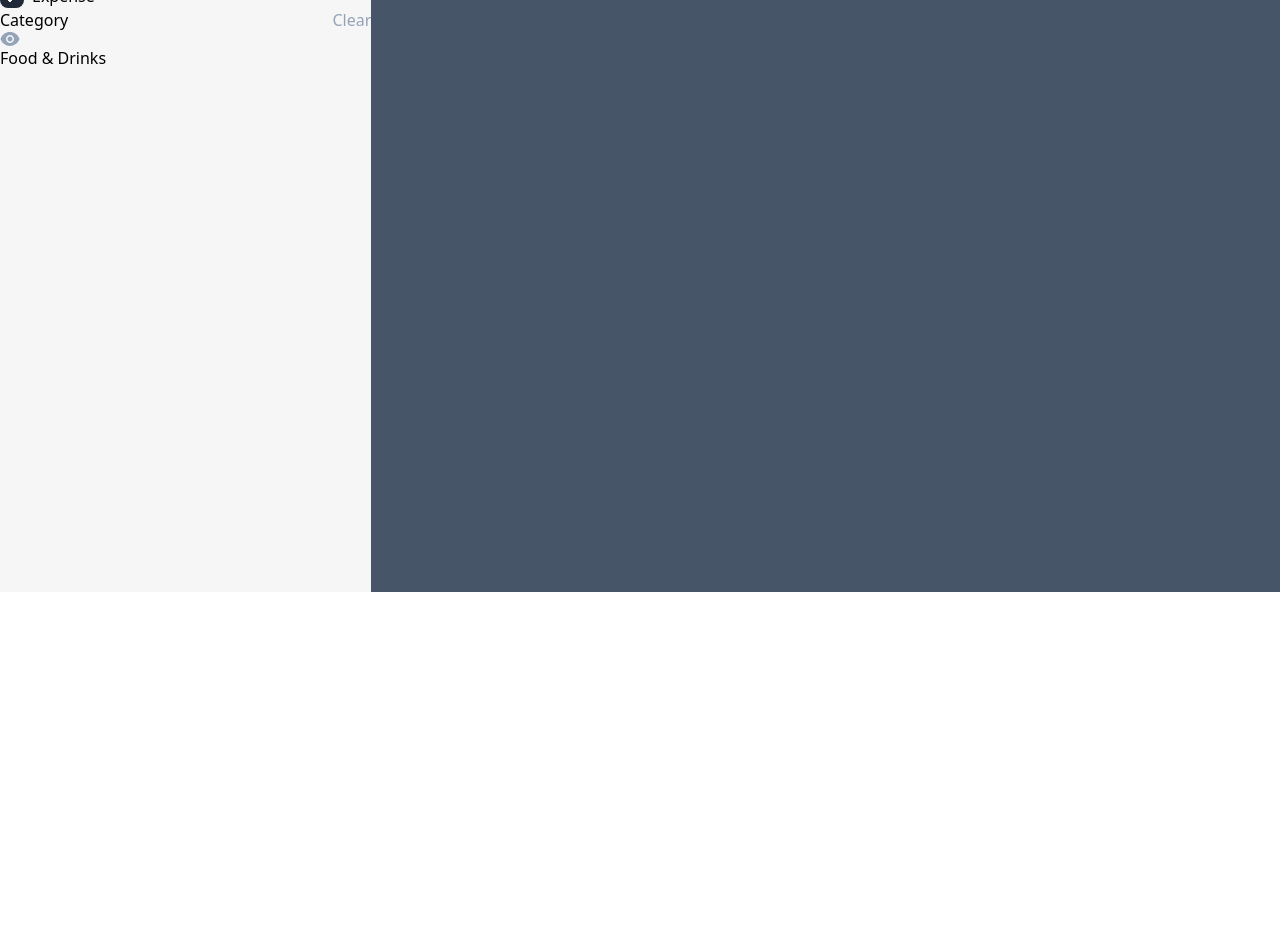
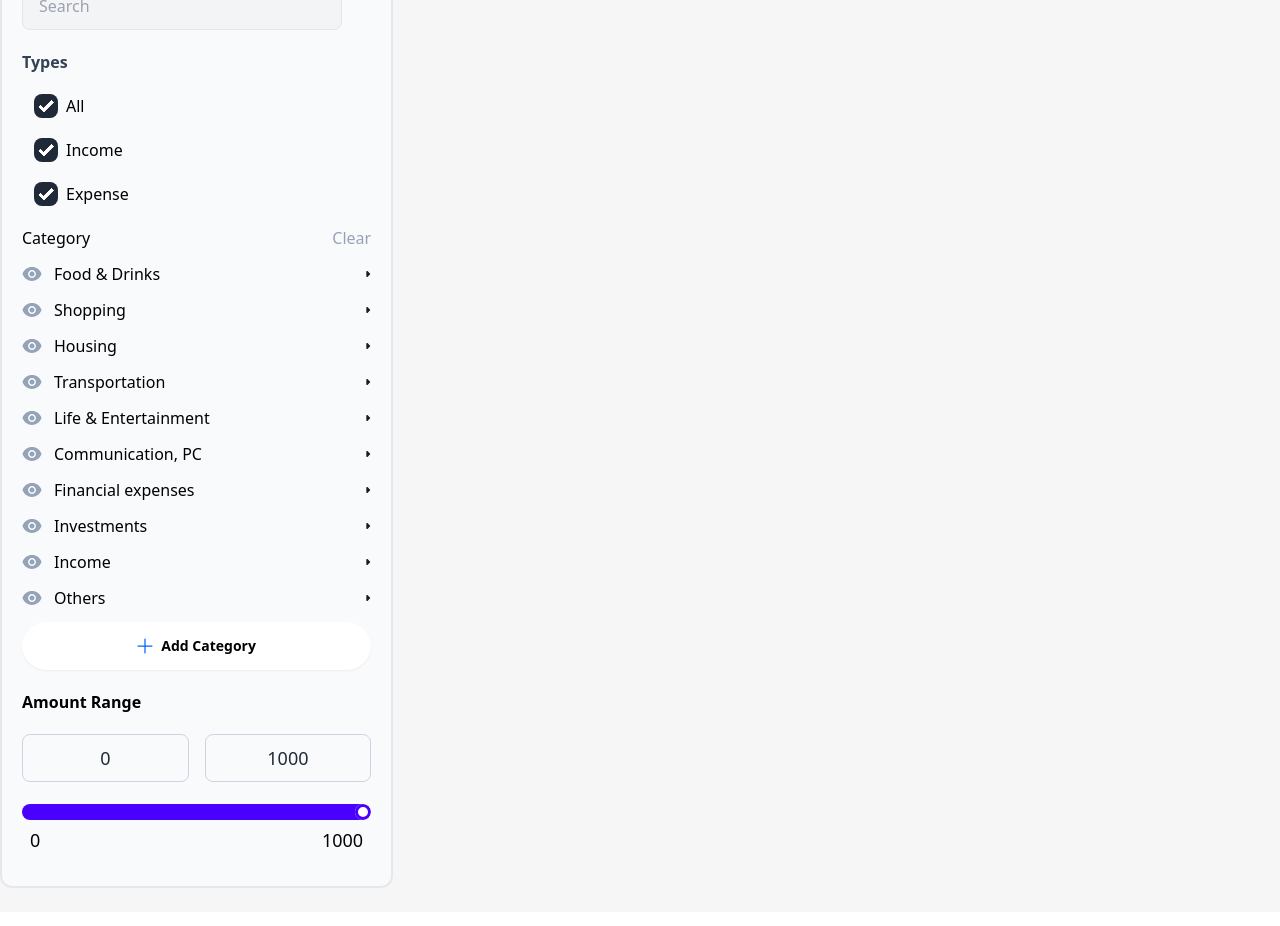
Before and after one commit to alianu23/NewExpenseTrackerproj, a Next.js app in the folder front/: page /Records in a window 1280 px wide. Shown: the part 280-1206 px from the top of the page. Before the commit the page ends 872 px from the top, so only its background shows below. Built offline with nearby package versions, Linux system fonts and the light colour scheme.

Commit message:
record left done

```diff
--- a/front/components/Data/index.jsx
+++ b/front/components/Data/index.jsx
@@ -3,5 +3,16 @@ export const array = [
   { name: "Shopping" },
   { name: "Housing" },
   { name: "Transportation" },
-  { name: "Vehicles" },
+  { name: "Life & Entertainment" },
+  { name: "Communication, PC" },
+  { name: "Financial expenses" },
+  { name: "Investments" },
+  { name: "Income" },
+  { name: "Others" },
 ];
+
+export const array2 = [
+  { name: "All" },
+  { name: "Income" },
+  { name: "Expense" },
+];
--- a/front/components/iconsvg/index.jsx
+++ b/front/components/iconsvg/index.jsx
@@ -105,3 +105,19 @@ export const EyeSvg = () => {
     </svg>
   );
 };
+export const Arrow = () => {
+  return (
+    <svg
+      width="5"
+      height="6"
+      viewBox="0 0 5 6"
+      fill="none"
+      xmlns="http://www.w3.org/2000/svg"
+    >
+      <path
+        d="M3.91665 3.58327L1.74998 5.74994C1.48609 6.01383 1.18401 6.07286 0.84373 5.92702C0.503452 5.78119 0.333313 5.52077 0.333313 5.14577L0.333313 0.854106C0.333313 0.479106 0.503452 0.21869 0.84373 0.0728567C1.18401 -0.0729766 1.48609 -0.0139488 1.74998 0.24994L3.91665 2.41661C3.99998 2.49994 4.06248 2.59022 4.10415 2.68744C4.14581 2.78466 4.16665 2.88883 4.16665 2.99994C4.16665 3.11105 4.14581 3.21522 4.10415 3.31244C4.06248 3.40966 3.99998 3.49994 3.91665 3.58327Z"
+        fill="#1C1B1F"
+      />
+    </svg>
+  );
+};
--- a/front/components/recordFile/recordLeft/RecordInfo.jsx
+++ b/front/components/recordFile/recordLeft/RecordInfo.jsx
@@ -1,15 +1,17 @@
 import React from "react";
-import RecordSmall from "./RecordSmall";
+import RecordSmall from "./RecordsCategory/recordTop/RecordSmall";
 import RecordBig from "./RecordsCategory/RecordBig";
+import Range from "./RecordsCategory/recordBottom/Range";
 
 const RecordInfo = () => {
   return (
-    <div className="flex container mx-auto w-screen h-screen">
-      <div className="flex-0.5">
+    <div className="flex mb-60 container py-6 mx-auto">
+      <div className="flex-0.5 border-2 bg-[#F9FAFB] px-5 py-8 rounded-xl">
         <RecordSmall />
         <RecordBig />
+        <Range />
       </div>
-      <div className="flex-1 bg-slate-600"></div>
+      <div className="flex-1"></div>
     </div>
   );
 };
--- a/front/components/recordFile/recordLeft/RecordsCategory/RecordBig.jsx
+++ b/front/components/recordFile/recordLeft/RecordsCategory/RecordBig.jsx
@@ -1,5 +1,6 @@
 import React from "react";
 import RecordCategory from "./RecordCategory";
+import { array } from "@/components/Data";
 
 const RecordBig = () => {
   return (
@@ -8,7 +9,24 @@ const RecordBig = () => {
         <h1>Category</h1>
         <h1 className="text-slate-400">Clear</h1>
       </div>
-      <RecordCategory />
+      {array.map((el) => (
+        <RecordCategory data={el} key={el.id} />
+      ))}
+      <button className="btn btn-active bg-white border-white text-black w-full  rounded-full">
+        <svg
+          width="16"
+          height="16"
+          viewBox="0 0 16 16"
+          fill="none"
+          xmlns="http://www.w3.org/2000/svg"
+        >
+          <path
+            d="M15.5 8C15.5 8.16576 15.4342 8.32473 15.3169 8.44194C15.1997 8.55915 15.0408 8.625 14.875 8.625H8.625V14.875C8.625 15.0408 8.55915 15.1997 8.44194 15.3169C8.32473 15.4342 8.16576 15.5 8 15.5C7.83424 15.5 7.67527 15.4342 7.55806 15.3169C7.44085 15.1997 7.375 15.0408 7.375 14.875V8.625H1.125C0.95924 8.625 0.800269 8.55915 0.683058 8.44194C0.565848 8.32473 0.5 8.16576 0.5 8C0.5 7.83424 0.565848 7.67527 0.683058 7.55806C0.800269 7.44085 0.95924 7.375 1.125 7.375H7.375V1.125C7.375 0.95924 7.44085 0.800269 7.55806 0.683058C7.67527 0.565848 7.83424 0.5 8 0.5C8.16576 0.5 8.32473 0.565848 8.44194 0.683058C8.55915 0.800269 8.625 0.95924 8.625 1.125V7.375H14.875C15.0408 7.375 15.1997 7.44085 15.3169 7.55806C15.4342 7.67527 15.5 7.83424 15.5 8Z"
+            fill="#0166FF"
+          />
+        </svg>
+        Add Category
+      </button>
     </div>
   );
 };
--- a/front/components/recordFile/recordLeft/RecordsCategory/RecordCategory.jsx
+++ b/front/components/recordFile/recordLeft/RecordsCategory/RecordCategory.jsx
@@ -1,11 +1,14 @@
-import { EyeSvg } from "@/components/iconsvg";
+import { Arrow, EyeSvg } from "@/components/iconsvg";
 import React from "react";
 
-const RecordCategory = () => {
+const RecordCategory = ({ data }) => {
   return (
-    <div>
-      <EyeSvg />
-      <h4>Food & Drinks</h4>
+    <div className="flex my-3 items-center justify-between">
+      <div className="flex items-center gap-3">
+        <EyeSvg />
+        <h2>{data.name}</h2>
+      </div>
+      <Arrow />
     </div>
   );
 };
--- /dev/null
+++ b/front/components/recordFile/recordLeft/RecordsCategory/recordBottom/Range.jsx
@@ -0,0 +1,31 @@
+import React from "react";
+
+const Range = () => {
+  return (
+    <div>
+      <h1 className="font-semibold my-5">Amount Range</h1>
+      <div className="flex gap-4 mb-5">
+        <button className="btn btn-outline border-slate-300 font-normal text-lg flex-1">
+          0
+        </button>
+        <button className="btn btn-outline border-slate-300 font-normal  text-lg flex-1">
+          1000
+        </button>
+      </div>
+      <input
+        type="range"
+        min={0}
+        max="1000"
+        value="1000"
+        className="range range-primary range-xs"
+        step="25"
+      />
+      <div className="w-full flex justify-between text-lg px-2">
+        <span>0</span>
+        <span>1000</span>
+      </div>
+    </div>
+  );
+};
+
+export default Range;
--- /dev/null
+++ b/front/components/recordFile/recordLeft/RecordsCategory/recordTop/Checkbox.jsx
@@ -0,0 +1,12 @@
+import React from "react";
+
+const Checkbox = ({ data }) => {
+  return (
+    <div className="flex my-5 gap-2">
+      <input type="checkbox" checked="checked" className="checkbox ml-3" />
+      <p>{data.name}</p>
+    </div>
+  );
+};
+
+export default Checkbox;
--- a/front/components/recordFile/recordLeft/RecordSmall.jsx
+++ b/front/components/recordFile/recordLeft/RecordsCategory/recordTop/RecordSmall.jsx
@@ -1,10 +1,11 @@
 import React from "react";
-
-const RecordSmall = () => {
+import { array2 } from "@/components/Data";
+import Checkbox from "./Checkbox";
+const RecordSmall = ({ data }) => {
   return (
     <div>
-      <h1>Records</h1>
-      <button className="btn bg-[#0166FF] text-white rounded-full">
+      <h1 className="mb-8 font-semibold text-3xl">Records</h1>
+      <button className="btn bg-[#0166FF] w-full font-normal mb-4 text-white rounded-full">
         <svg
           width="16"
           height="16"
@@ -17,27 +18,18 @@ const RecordSmall = () => {
             fill="white"
           />
         </svg>
-        Record
+        Add
       </button>
       <input
         type="text"
         placeholder="Search"
         className="input input-bordered bg-[#F3F4F6] border-neutral-200 w-full max-w-xs"
       />
-      <div>
-        <h1>Types</h1>
-        <div className="flex gap-2">
-          <input type="checkbox" checked="checked" className="checkbox" />
-          <p>All</p>
-        </div>
-        <div className="flex gap-2">
-          <input type="checkbox" checked="checked" className="checkbox" />
-          <p>Income</p>
-        </div>
-        <div className="flex gap-2">
-          <input type="checkbox" checked="checked" className="checkbox" />
-          <p>Expense</p>
-        </div>
+      <div className="my-5">
+        <h1 className="font-semibold text-slate-700">Types</h1>
+        {array2.map((el) => (
+          <Checkbox data={el} key={el.id} />
+        ))}
       </div>
     </div>
   );
```
Also changed, not shown: 1 other file (tests, documents, lock files or other folders).
